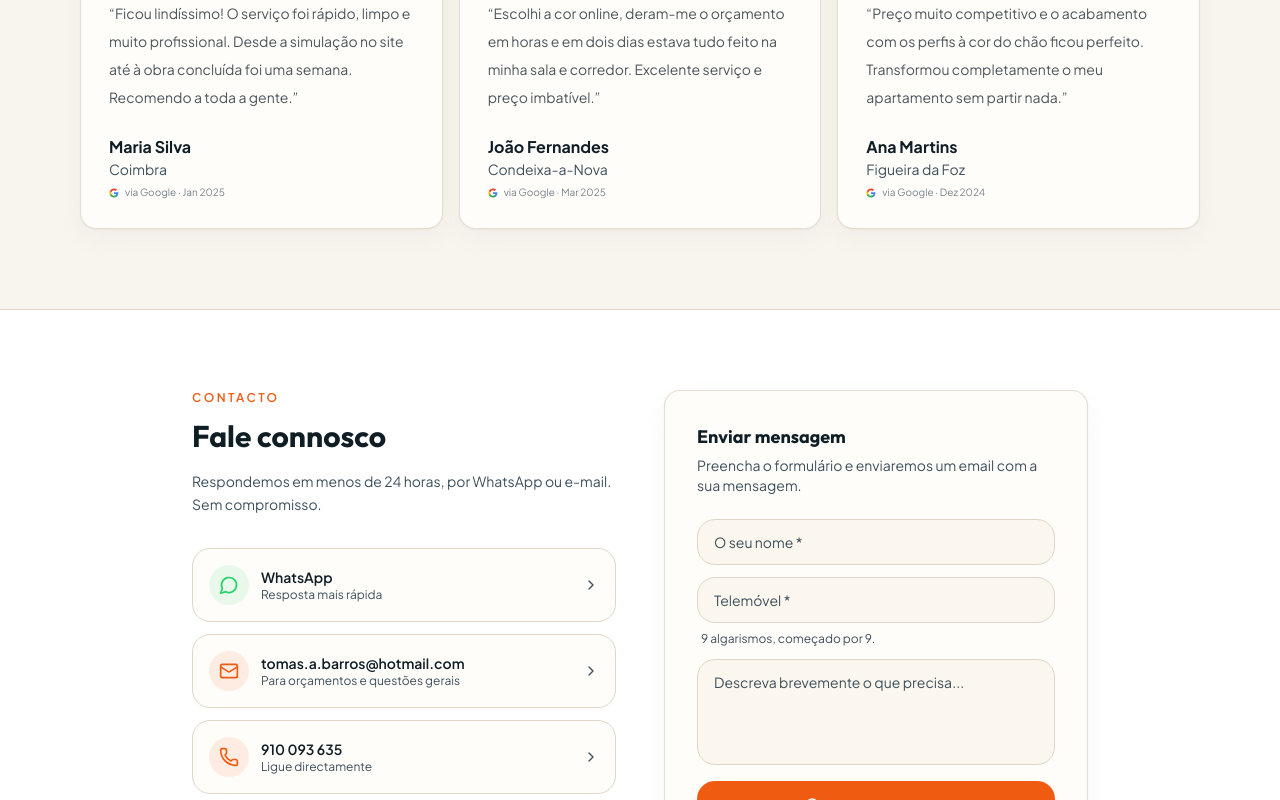
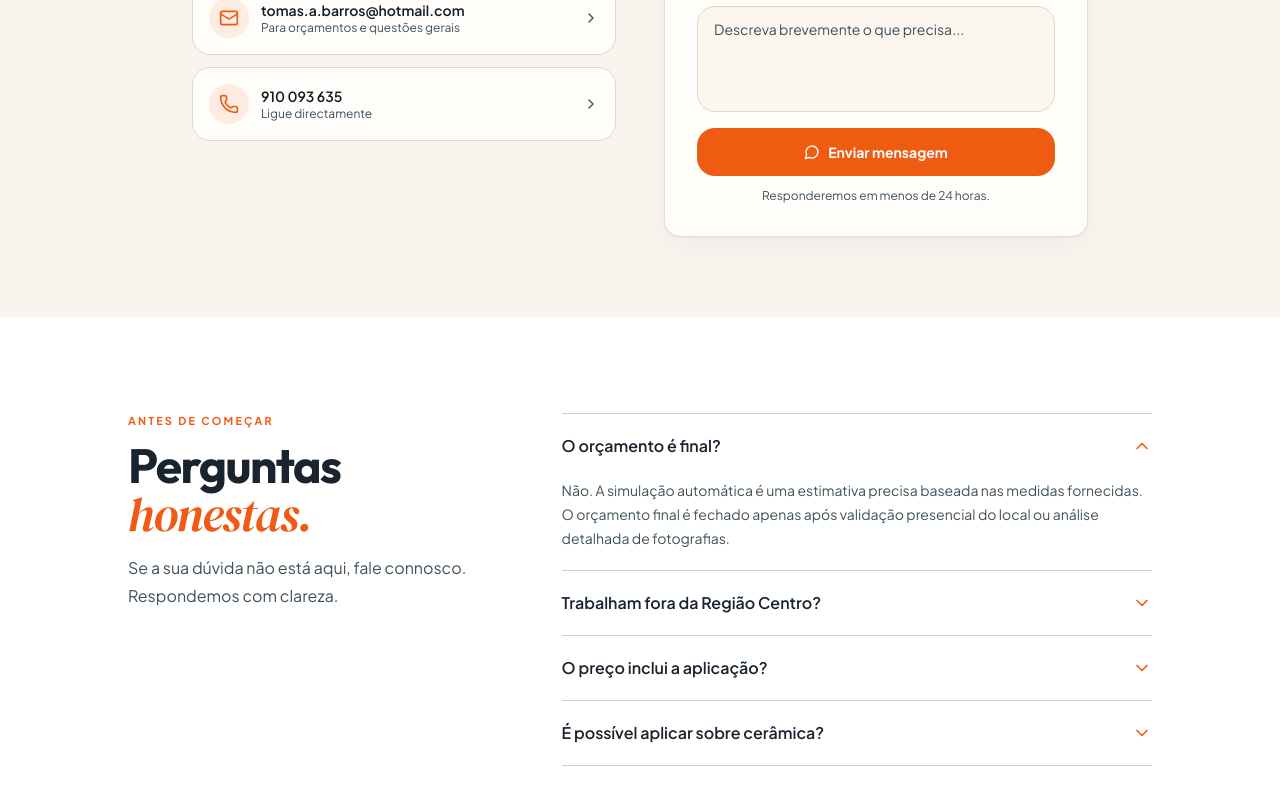
Before and after one commit to samotbarrosuc/carpimater-site-clean, a React (Vite) app: page / in a window 1280 px wide. Shown: the part 5060-5860 px from the top of the page. Built offline with nearby package versions, Linux system fonts and the light colour scheme.

Commit message:
refactor: remove avaliacoes da homepage

```diff
--- a/src/pages/Home.tsx
+++ b/src/pages/Home.tsx
@@ -7,7 +7,6 @@ import FloatingWhatsApp from '@/components/FloatingWhatsApp'
 import TrustBadges from '@/components/TrustBadges'
 import MaterialTicker from '@/components/MaterialTicker'
 import Gallery from '@/components/Gallery'
-import Testimonials from '@/components/Testimonials'
 import { CompareSlider, pairs as beforeAfterPairs } from '@/components/cozinha/sections/BeforeAfter'
 import { FAQS } from '@/content/faq'
 import { WHATSAPP_NUMBER, EMAIL } from '@/content/site'
@@ -392,12 +391,11 @@ export default function Home() {
         </section>
 
         <Gallery />
-        <Testimonials />
 
         {/* ── CONTACTOS ── */}
         <section
           id="home-contactos"
-          className="border-t border-border bg-white py-16 sm:py-20"
+          className="border-t border-border bg-[#f8f5ef] py-16 sm:py-20"
           style={{ scrollMarginTop: '4rem' }}
         >
           <div className="container mx-auto px-4">
@@ -523,7 +521,7 @@ export default function Home() {
           </div>
         </section>
 
-        <section id="home-faq" className="bg-[#f7f3ea] px-4 py-16 sm:py-24">
+        <section id="home-faq" className="bg-white px-4 py-16 sm:py-24">
           <div className="mx-auto grid max-w-5xl gap-10 lg:grid-cols-[0.8fr_1.2fr]">
             <div><p className="section-kicker">Antes de começar</p><h2 className="mt-3 font-display text-3xl font-bold tracking-[-0.03em] text-[#19242e] sm:text-5xl">Perguntas <em className="font-serif font-normal italic text-[#f05b13]">honestas.</em></h2><p className="mt-4 leading-7 text-[#40505b]">Se a sua dúvida não está aqui, fale connosco. Respondemos com clareza.</p></div>
             <div className="divide-y divide-[#d8ccbc] border-y border-[#d8ccbc]">{FAQS.slice(0, 4).map((faq, index) => <div key={faq.question}><button type="button" aria-expanded={openFaq === index} onClick={() => setOpenFaq(openFaq === index ? -1 : index)} className="flex w-full items-center justify-between gap-4 py-5 text-left font-semibold text-[#19242e]"><span>{faq.question}</span><ChevronDown className={`h-5 w-5 shrink-0 text-[#f05b13] transition-transform ${openFaq === index ? 'rotate-180' : ''}`} /></button>{openFaq === index && <p className="pb-5 text-sm leading-6 text-[#40505b]">{faq.answer}</p>}</div>)}</div>
```
